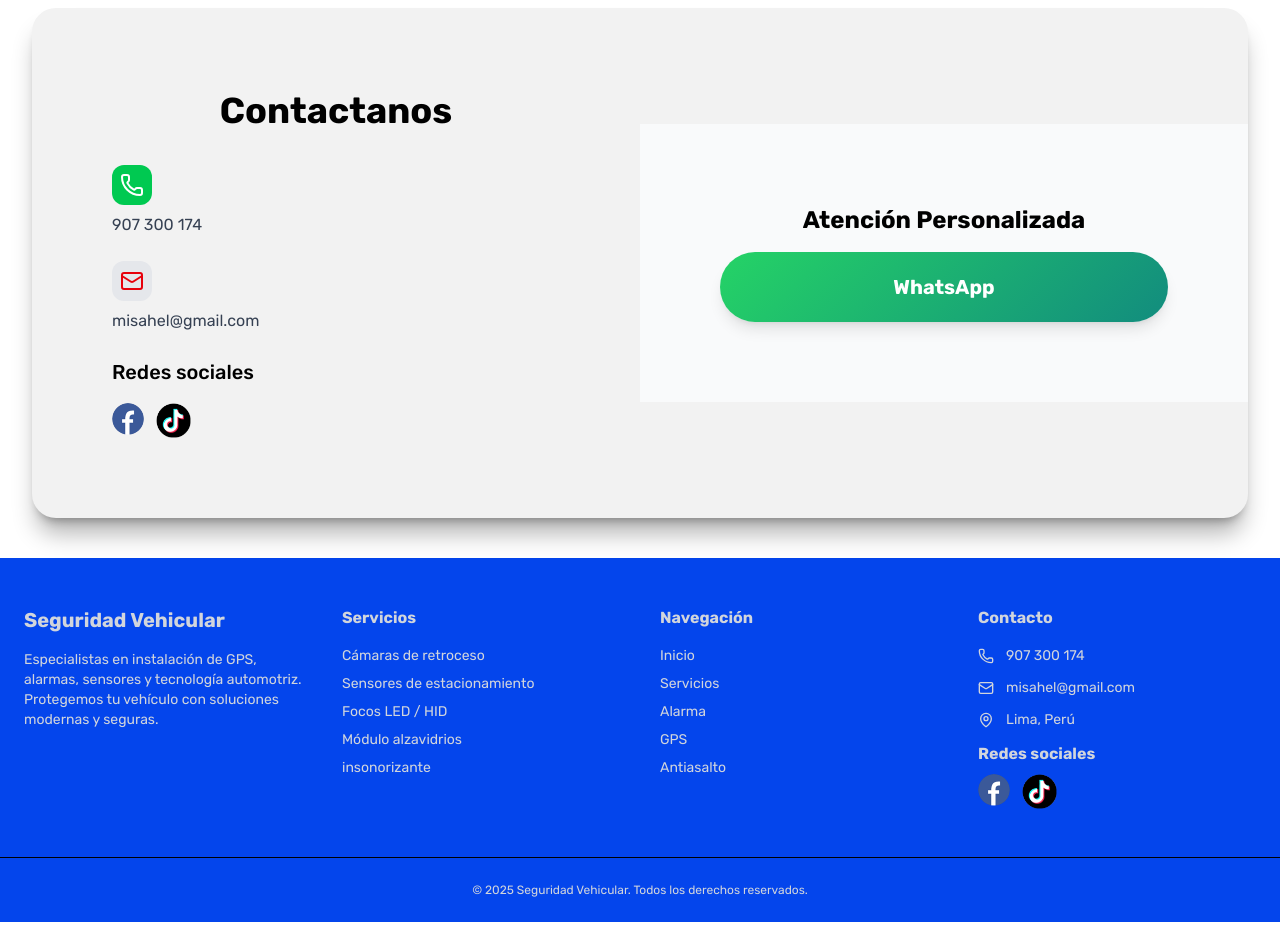
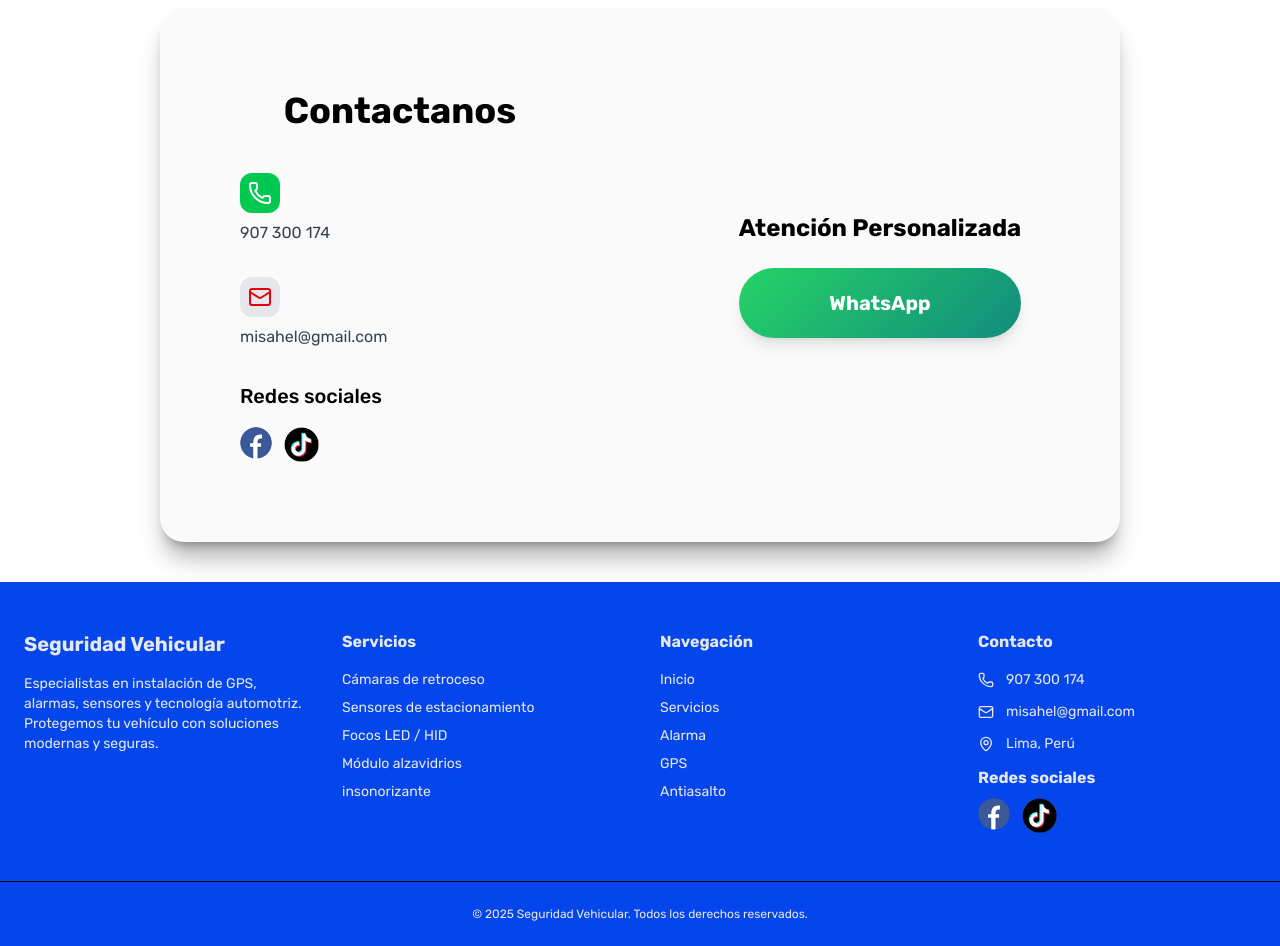
Before and after one commit to Misahel-777/Security-Cars, a Next.js app: page / in a window 1280 px wide. Shown: the part 4760-5706 px from the top of the page. Before the commit the page ends 5682 px from the top, so only its background shows below. Built offline with nearby package versions, Linux system fonts and the light colour scheme.

Commit message:
Agregué mejoras al diseño

```diff
--- a/src/app/globals.css
+++ b/src/app/globals.css
@@ -6,10 +6,6 @@
 
 body {
     margin: 0;
-}
-
-html {
-  scroll-behavior: smooth;
 }
 
   body {
@@ -38,10 +34,10 @@ html, body {
   @apply w-full px-6 py-4 flex justify-between items-center cursor-pointer text-black font-medium list-none
 }
 .button {
-  @apply bg-[#0445ec] text-white hover:bg-[#0446ecc6] text-[13px] sm:text-[16px] px-5 py-3 sm:px-9 sm:py-4 rounded-lg font-semibold inline-block transition-all duration-300
+  @apply bg-[#0445ec] text-white hover:bg-[#0446ecc6] text-[17px] sm:text-[16px] px-5 py-3 sm:px-9 sm:py-4 rounded-lg font-semibold inline-block transition-all duration-300
 }
 .button2 {
-  @apply bg-[#00C715] hover:bg-[#00c714c6] text-white text-[13px] sm:text-[16px] px-5 py-3 sm:px-9 sm:py-4  rounded-lg font-semibold inline-block transition-all duration-300
+  @apply bg-[#00C715] hover:bg-[#00c714c6] text-white text-[17px] sm:text-[16px] px-5 py-3 sm:px-9 sm:py-4  rounded-lg font-semibold inline-block transition-all duration-300
 }
 .cuadro {
   @apply w-full md:w-1/2
--- a/src/app/servicios/alarmas/page.jsx
+++ b/src/app/servicios/alarmas/page.jsx
@@ -50,7 +50,7 @@ const getWhatsappLink = (producto) => {
 
   return (
 <>
-    <section className="relative h-[80vh] flex items-center">
+    <section className="relative h-[90vh] md:min-h-screen flex items-center">
 
       {/* Imagen */}
       <div className="absolute inset-0">
@@ -66,7 +66,7 @@ const getWhatsappLink = (producto) => {
     </section>
 
       {/* PRODUCTOS */}
-      <main className="py-16 bg-gray-100">
+      <main className="py-16">
         <div className="max-w-7xl mx-auto px-4 space-y-20">
           {productos.map((producto) => (
             <article key={producto.id} className="grid md:grid-cols-2 gap-10 items-start">
@@ -90,7 +90,7 @@ const getWhatsappLink = (producto) => {
                       Información Técnica
                     </p>
 
-                    <ul className="grid lg:grid-cols-4 grid-cols-2 gap-2">
+                    <ul className="grid lg:grid-cols-4 grid-cols-2 gap-2 mb-5">
                       {producto.informacion.map((info, index) => (
                         <li key={index} className="bg-gray-300 p-1 rounded-2xl flex items-center justify-center text-[12px] text-center min-h-[80px] max-h-[82px] overflow-hidden">{info.especificacion}</li>
                       ))}
--- a/src/app/servicios/gps/page.jsx
+++ b/src/app/servicios/gps/page.jsx
@@ -56,7 +56,7 @@ const faqs = [
 ];
   return (
     <>
-    <section className="relative min-h-screen flex items-center">
+    <section className="relative h-[90vh] md:min-h-screen flex items-center">
 
       {/* Imagen */}
       <div className="absolute inset-0">
@@ -107,7 +107,7 @@ const faqs = [
 
         {features.map((f, i) => (
           <article key={i}>
-                <div className="p-8 bg-gray-100 hover:bg-white transition border-l-2 hover:border-blue-600">
+                <div className="p-8 transition border-l-2 hover:border-blue-600">
       <h3 className="text-xl font-bold mb-2">{f.title}</h3>
       <p className="text-gray-600">{f.desc}</p>
     </div>
@@ -155,8 +155,8 @@ const faqs = [
 
 
 
-        <section className="py-24 max-w-4xl mx-auto px-6">
-        <div className="container mx-auto px-4">
+        <section className="py-24 max-w-4xl mx-auto px-2">
+        <div className="container mx-auto px-2">
             <h3 className="text-3xl font-bold text-center mb-12">Preguntas Frecuentes</h3>
             <div className="space-y-4">{faqs.map((f, i) => (
                 <details key={i}className="details group">
--- a/src/components/cta.jsx
+++ b/src/components/cta.jsx
@@ -12,14 +12,14 @@ const whatsappUrl = `https://wa.me/${whatsappNumber}?text=${whatsappText}`;
 export default function ContactSection() {
   return (
         <section className="relative py-20 md:py-10">
-      <div className="max-w-7xl mx-auto px-4 md:px-10 lg:px-8">
-        <div className="bg-[#F2F2F2] rounded-3xl shadow-xl/30">
-          <div className="grid grid-cols-1 md:grid-cols-2 items-center">
+      <div className="max-w-5xl mx-auto px-4 md:px-10 lg:px-8">
+        <div className="rounded-3xl bg-[#FAFAFA] shadow-xl/30 grid grid-cols-1 md:grid-cols-2 items-center">
+
             {/* LEFT */}
             <div id="contact" className="p-8 md:p-16 lg:p-20">
-              <div className="space-y-4 max-w-xl">
+
                 <h4 className="text-3xl md:text-4xl lg:text-4xl text-center font-extrabold text-black leading-tight">Contactanos</h4>
-                <div className="flex flex-col gap-6 pt-4">
+                <div className="flex flex-col gap-8 pt-10">
                   <div className="flex flex-col gap-2">
                     <div className="w-10 h-10 rounded-xl bg-green-500 text-white flex items-center justify-center"><Phone /></div>
                     <div>
@@ -45,23 +45,16 @@ export default function ContactSection() {
                         </a>
                       </div>
                   </div>
-
-                </div>
               </div>
             </div>
 
             {/* RIGHT */}
-            <div className="relative p-4 md:p-6 lg:p-20 bg-gray-50 flex flex-col items-center justify-center text-center">
-
-              <div className="relative z-10 w-full max-w-md">
+            <div className="relative p-4 md:p-6 lg:p-20 mx-auto rounded-b-3xl flex flex-col items-center justify-center text-center">
                 <div className="mb-4">
                   <h4 className="text-2xl font-bold mb-2">Atención Personalizada</h4>
                 </div>
-
                 {/* BOTÓN WHATSAPP */}
                 <a href={whatsappUrl} target="_blank" rel="noopener noreferrer" className="group w-full py-5 px-8 rounded-full flex items-center justify-center gap-2 text-white font-extrabold text-[20px] transition-all duration-300 hover:scale-105 active:scale-95 shadow-lg" style={{background: "linear-gradient(135deg, #25D366 0%, #128C7E 100%)",}}>WhatsApp</a>
-            </div>
-            </div>
             </div>
           </div>
         </div>
--- a/src/components/faqs.jsx
+++ b/src/components/faqs.jsx
@@ -25,7 +25,7 @@ const faqs = [
 ];
 
 return (
-    <section className="py-16 bg-gray-50">
+    <section className="py-16">
         <div className="container mx-auto px-4">
             <h3 id="faq" className="titulos">Preguntas Frecuentes</h3>
             <div className="max-w-3xl mx-auto space-y-4">{faqs.map((item, index) => (
--- a/src/components/footer.jsx
+++ b/src/components/footer.jsx
@@ -10,7 +10,7 @@ export default function Footer() {
   )}`;
 
   return (
-    <footer className="bg-[#0445ec] text-gray-300">
+    <footer className="bg-[#0445ec] text-gray-200">
       <div className="max-w-7xl mx-auto px-6 py-12 grid md:grid-cols-4 gap-10">
 
         {/* MARCA */}
--- a/src/components/testimonials.jsx
+++ b/src/components/testimonials.jsx
@@ -16,11 +16,11 @@ export default function testimonials() {
 ];
 
 return (
-    <section id="testimonios" className="py-16 bg-white">
+    <section id="testimonios" className="py-16">
         <div className="container mx-auto px-4">
             <header><h3 className="titulos">Lo Que Dicen Nuestros Clientes</h3></header>
                 <div className="grid grid-cols-1 md:grid-cols-3 gap-8 max-w-7xl mx-auto text-center">{testimonials.map((testimonial, index) => (
-                    <article key={index} className="bg-gray-50 p-6 rounded-lg ">
+                    <article key={index} className=" p-6 rounded-lg ">
                         <blockquote className="text-gray-700 mb-6 italic">"{testimonial.text}"</blockquote>
                         <cite className="font-semibold text-black">{testimonial.name}</cite>
                     </article>))}
```
Lines whose indentation alone changed are shown as unchanged.
